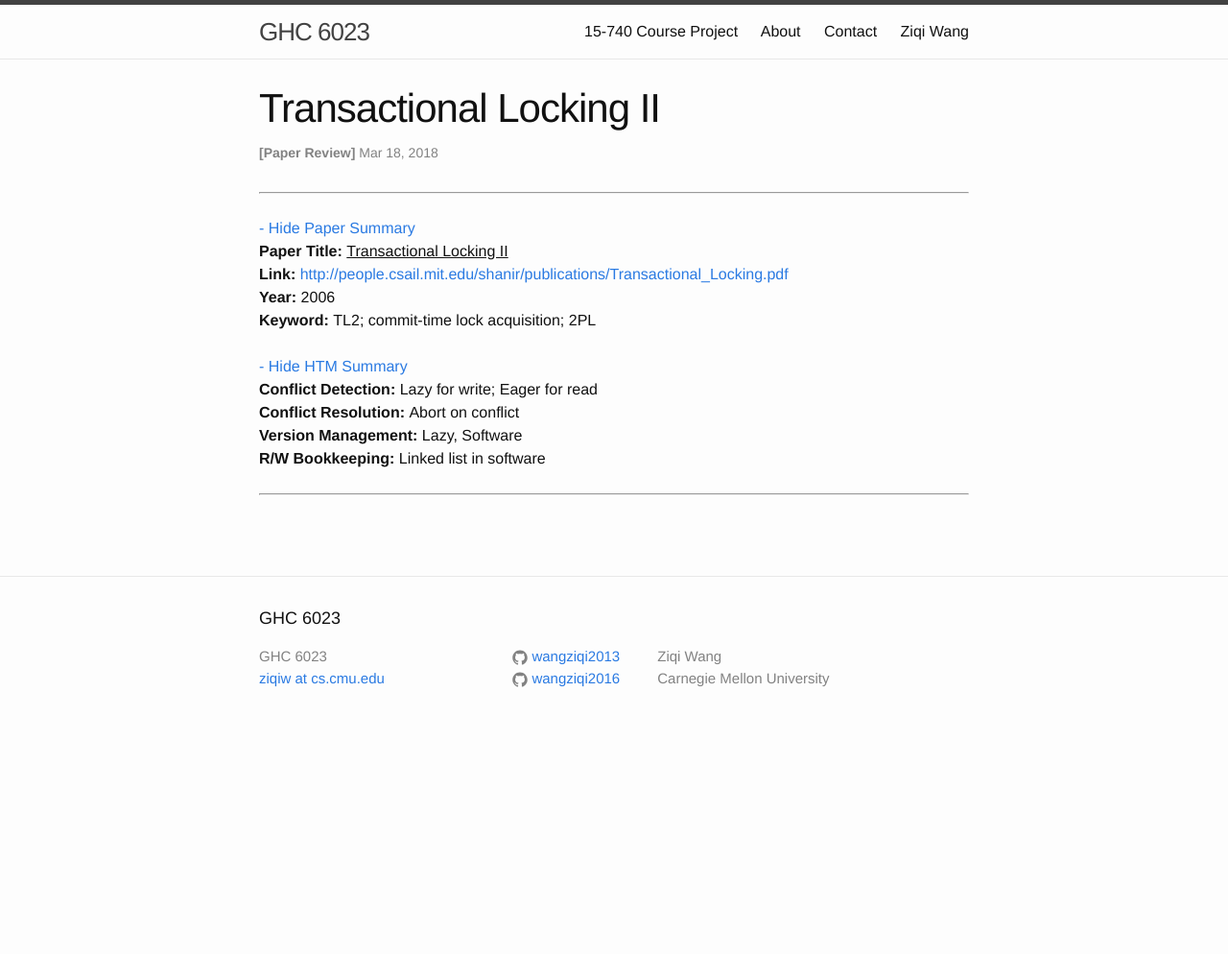
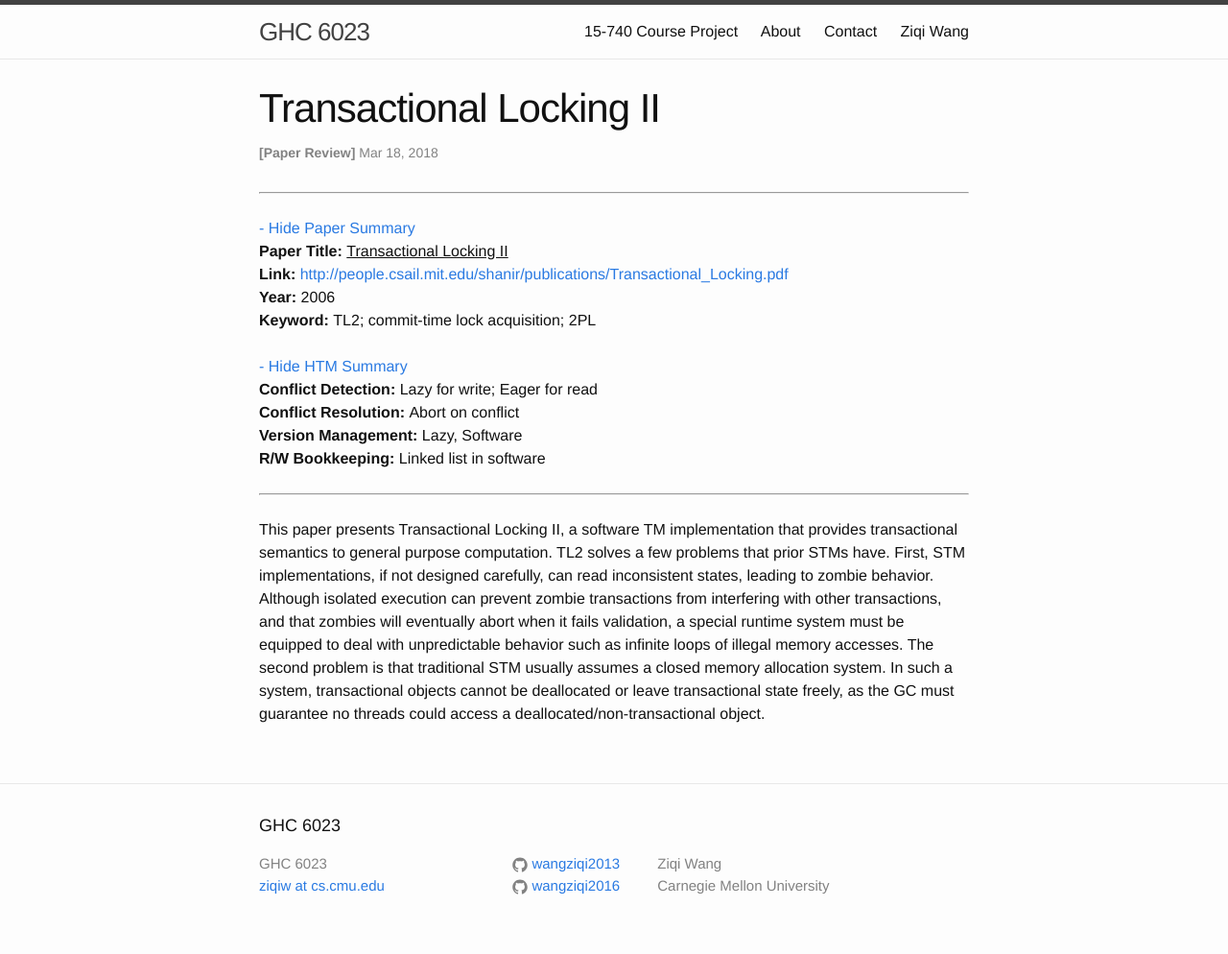
Before and after one commit to wangziqi2013/wangziqi2013.github.io, a Jekyll site: the page built from _posts/2018-03-18-Transactional-Locking-II.markdown, in a window 1280 px wide. Shown: the whole page at 96% size. Built offline with Jekyll 4.4.1, drawn with Linux system fonts in a browser that asks for light colours; before the commit the page ends 900 px from its top, so only the background shows below that.

Commit message:
Finish first paragraph of TL2

```diff
--- a/_posts/2018-03-18-Transactional-Locking-II.markdown
+++ b/_posts/2018-03-18-Transactional-Locking-II.markdown
@@ -12,3 +12,14 @@ htm_cd: Lazy for write; Eager for read
 htm_cr: Abort on conflict
 version_mgmt: Lazy, Software
 ---
+
+This paper presents Transactional Locking II, a software TM implementation that
+provides transactional semantics to general purpose computation. TL2 solves a few problems
+that prior STMs have. First, STM implementations, if not designed carefully, can read
+inconsistent states, leading to zombie behavior. Although isolated execution can
+prevent zombie transactions from interfering with other transactions, and that zombies will eventually
+abort when it fails validation, a special runtime system must be equipped to deal with
+unpredictable behavior such as infinite loops of illegal memory accesses. The second problem is
+that traditional STM usually assumes a closed memory allocation system. In such a system, transactional
+objects cannot be deallocated or leave transactional state freely, as the GC must guarantee no
+threads could access a deallocated/non-transactional object.
```
